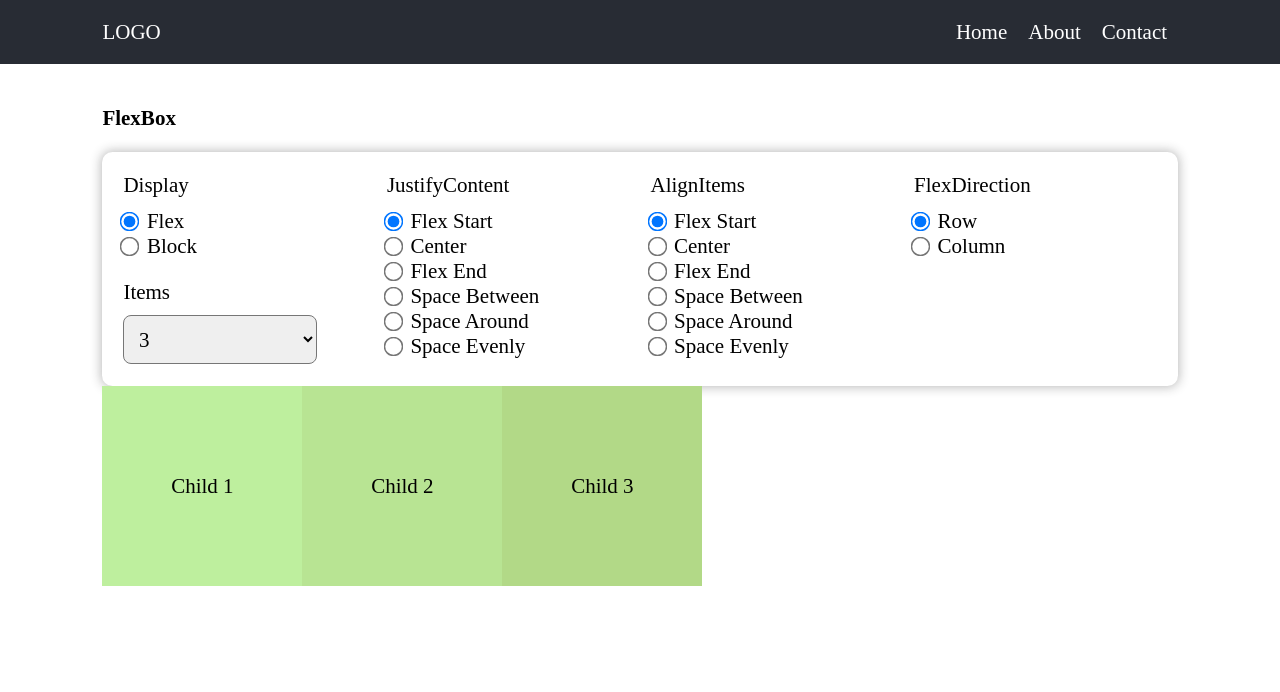
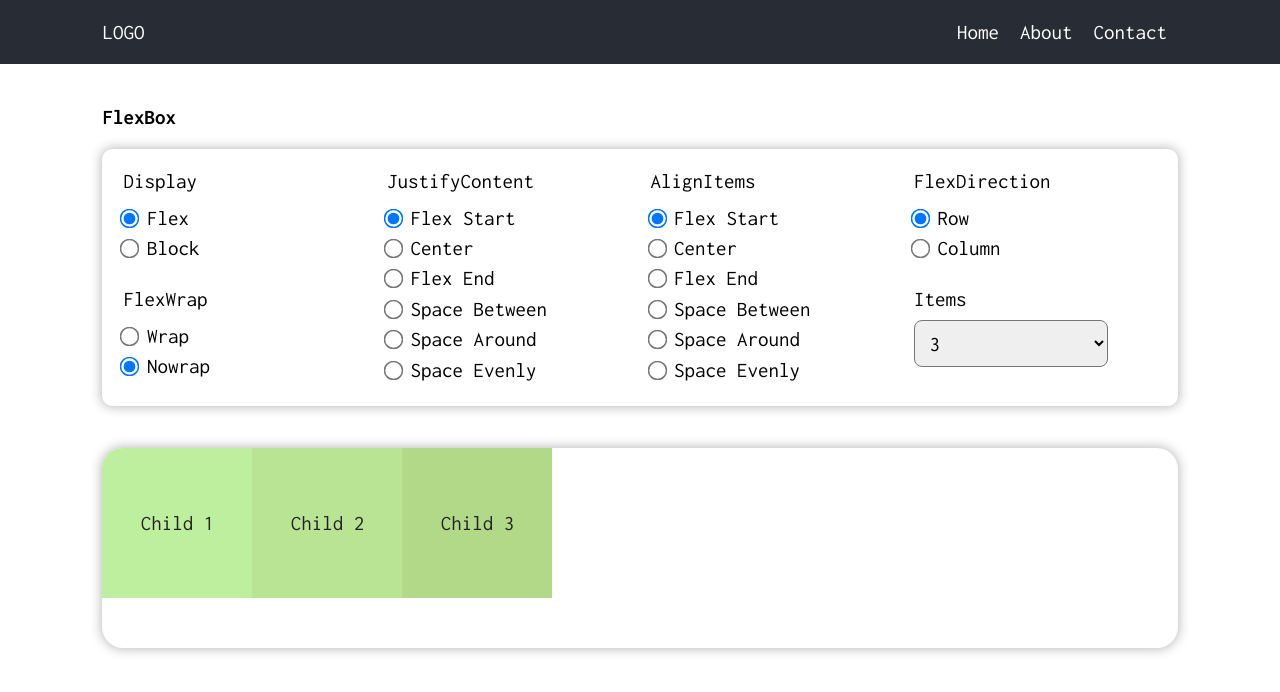
Before and after one commit to abelfubu/flex, a React (Vite) app: page / in a window 1280 px wide. Shown: the top 692 px of the page. Built offline with nearby package versions, Linux system fonts and the light colour scheme.

Commit message:
added workflow

```diff
--- a/index.html
+++ b/index.html
@@ -5,6 +5,12 @@
     <link rel="icon" type="image/svg+xml" href="/src/favicon.svg" />
     <meta name="viewport" content="width=device-width, initial-scale=1.0" />
     <title>Vite App</title>
+    <!-- GOOGLE FONTS  -->
+    <link rel="preconnect" href="https://fonts.gstatic.com" />
+    <link
+      href="https://fonts.googleapis.com/css2?family=Inconsolata:wght@300;400;700&display=swap"
+      rel="stylesheet"
+    />
   </head>
   <body>
     <div id="root"></div>
--- a/src/components/flexbox/flex-form/FlexForm.tsx
+++ b/src/components/flexbox/flex-form/FlexForm.tsx
@@ -1,5 +1,6 @@
-import React, { ChangeEvent, ChangeEventHandler, useState } from 'react'
+import React, { ChangeEvent } from 'react'
 
+import { FlexFormValues } from '../../../models'
 import classes from './flex-form.module.scss'
 
 const FlexForm = ({
@@ -7,7 +8,7 @@ const FlexForm = ({
   values,
 }: {
   onValueChange: (event: ChangeEvent<HTMLInputElement | HTMLSelectElement>) => void
-  values: any
+  values: FlexFormValues
 }) => {
   const formValues = [
     { property: 'display', values: ['flex', 'block'] },
@@ -20,9 +21,10 @@ const FlexForm = ({
       values: ['flex-start', 'center', 'flex-end', 'space-between', 'space-around', 'space-evenly'],
     },
     { property: 'flexDirection', values: ['row', 'column'] },
+    { property: 'flexWrap', values: ['wrap', 'nowrap'] },
   ]
 
-  const items = [...new Array(10)]
+  const items = [...new Array(50)]
 
   const capitalize = (value: string) => {
     return value
@@ -37,7 +39,7 @@ const FlexForm = ({
         <div key={i}>
           <p>{capitalize(item.property)}</p>
           {item.values.map((input, i) => (
-            <div key={i}>
+            <div key={i} className={classes['input-field']}>
               <input
                 type='radio'
                 name={item.property}
--- a/src/components/flexbox/flex-form/flex-form.module.scss
+++ b/src/components/flexbox/flex-form/flex-form.module.scss
@@ -16,6 +16,10 @@
     margin-bottom: 0.5rem;
   }
 
+  .input-field {
+    padding: 0.2rem 0;
+  }
+
   input[type='radio'] {
     margin-right: 0.5rem;
     transform: scale(1.5);
--- /dev/null
+++ b/src/components/flexbox/flex-panel/FlexPanel.tsx
@@ -0,0 +1,46 @@
+import React from 'react'
+
+import { FlexFormValues } from '../../../models'
+import classes from './flex-panel.module.scss'
+
+const FlexPanel = ({ formValues }: { formValues: FlexFormValues }) => {
+  const colors = [
+    '#beef9e',
+    '#b8e493',
+    '#b2d987',
+    '#a6c36f',
+    '#94a860',
+    '#828c51',
+    '#5b6f4b',
+    '#335145',
+    '#29433a',
+    '#1e352f',
+  ]
+
+  const minHeight = {
+    maxHeight: '800px',
+    minHeight:
+      formValues['flexDirection'] === 'column'
+        ? (formValues.items as number) * 175 + 'px'
+        : '200px',
+    // height: formValues['flexWrap'] === 'wrap' ? '400px' : '200px',
+  }
+
+  return (
+    <div className={classes.main} style={{ ...formValues, ...minHeight }}>
+      {colors.map(
+        (item, i) =>
+          i < formValues.items! && (
+            <div
+              key={i}
+              className={classes['flex-item']}
+              style={{ backgroundColor: item, color: i < 4 ? '#232323' : '#ffffffaa' }}>
+              Child {i + 1}
+            </div>
+          ),
+      )}
+    </div>
+  )
+}
+
+export default FlexPanel
--- /dev/null
+++ b/src/components/flexbox/flex-panel/flex-panel.module.scss
@@ -0,0 +1,13 @@
+.main {
+  border-radius: 1rem;
+  box-shadow: 0 0 11px 1px #23232350;
+  margin: 2rem 0;
+  overflow: hidden;
+}
+
+.flex-item {
+  width: 150px;
+  height: 150px;
+  display: grid;
+  place-content: center;
+}
--- a/src/index.css
+++ b/src/index.css
@@ -5,6 +5,6 @@
   -webkit-font-smoothing: antialiased;
   -moz-osx-font-smoothing: grayscale;
   scroll-behavior: smooth;
-  font-family: 'Operator Mono Lig';
+  font-family: 'Inconsolata', monospace;
   font-size: 21px;
 }
--- /dev/null
+++ b/src/models/flex-form-values.ts
@@ -0,0 +1,3 @@
+export interface FlexFormValues {
+  [key: string]: string | number
+}
--- /dev/null
+++ b/src/models/index.ts
@@ -0,0 +1 @@
+export * from './flex-form-values'
--- a/src/pages/flexbox/Flexbox.tsx
+++ b/src/pages/flexbox/Flexbox.tsx
@@ -1,17 +1,9 @@
 import React, { ChangeEvent, useState } from 'react'
 
 import FlexForm from '../../components/flexbox/flex-form/FlexForm'
+import FlexPanel from '../../components/flexbox/flex-panel/FlexPanel'
+import { FlexFormValues } from '../../models'
 import classes from './flexbox.module.scss'
-
-type FlexDirection = 'row' | 'column'
-
-interface FlexFormValues {
-  display: string
-  justifyContent: string
-  alignItems: string
-  items: number
-  flexDirection: FlexDirection | undefined
-}
 
 const Flexbox = () => {
   const initialValues: FlexFormValues = {
@@ -19,45 +11,21 @@ const Flexbox = () => {
     justifyContent: 'flex-start',
     alignItems: 'flex-start',
     flexDirection: 'row',
+    flexWrap: 'nowrap',
     items: 3,
   }
 
-  const colors = [
-    '#beef9e',
-    '#b8e493',
-    '#b2d987',
-    '#a6c36f',
-    '#94a860',
-    '#828c51',
-    '#5b6f4b',
-    '#335145',
-    '#29433a',
-    '#1e352f',
-  ]
-
-  const [formValue, setFormValue] = useState<FlexFormValues>(initialValues)
+  const [formValues, setFormValues] = useState<FlexFormValues>(initialValues)
 
   const handleFormChange = (event: ChangeEvent<HTMLInputElement | HTMLSelectElement>) => {
-    setFormValue(prevValue => ({ ...prevValue, [event.target.name]: event.target.value }))
+    setFormValues(prevValue => ({ ...prevValue, [event.target.name]: event.target.value }))
   }
 
   return (
     <div className={classes.main}>
       <h1>FlexBox</h1>
-      <FlexForm onValueChange={handleFormChange} values={formValue} />
-      <div style={formValue}>
-        {colors.map(
-          (color, i) =>
-            i < formValue.items && (
-              <div
-                key={i}
-                className={classes['flex-item']}
-                style={{ backgroundColor: color, color: i < 4 ? '#000' : '#fff' }}>
-                Child {i + 1}
-              </div>
-            ),
-        )}
-      </div>
+      <FlexForm onValueChange={handleFormChange} values={formValues} />
+      <FlexPanel formValues={formValues} />
     </div>
   )
 }
--- a/src/pages/flexbox/flexbox.module.scss
+++ b/src/pages/flexbox/flexbox.module.scss
@@ -4,15 +4,4 @@
   h1 {
     padding-bottom: 1rem;
   }
-
-  div {
-    transition: all 1s ease;
-  }
 }
-
-.flex-item {
-  width: 200px;
-  height: 200px;
-  display: grid;
-  place-content: center;
-}
```
